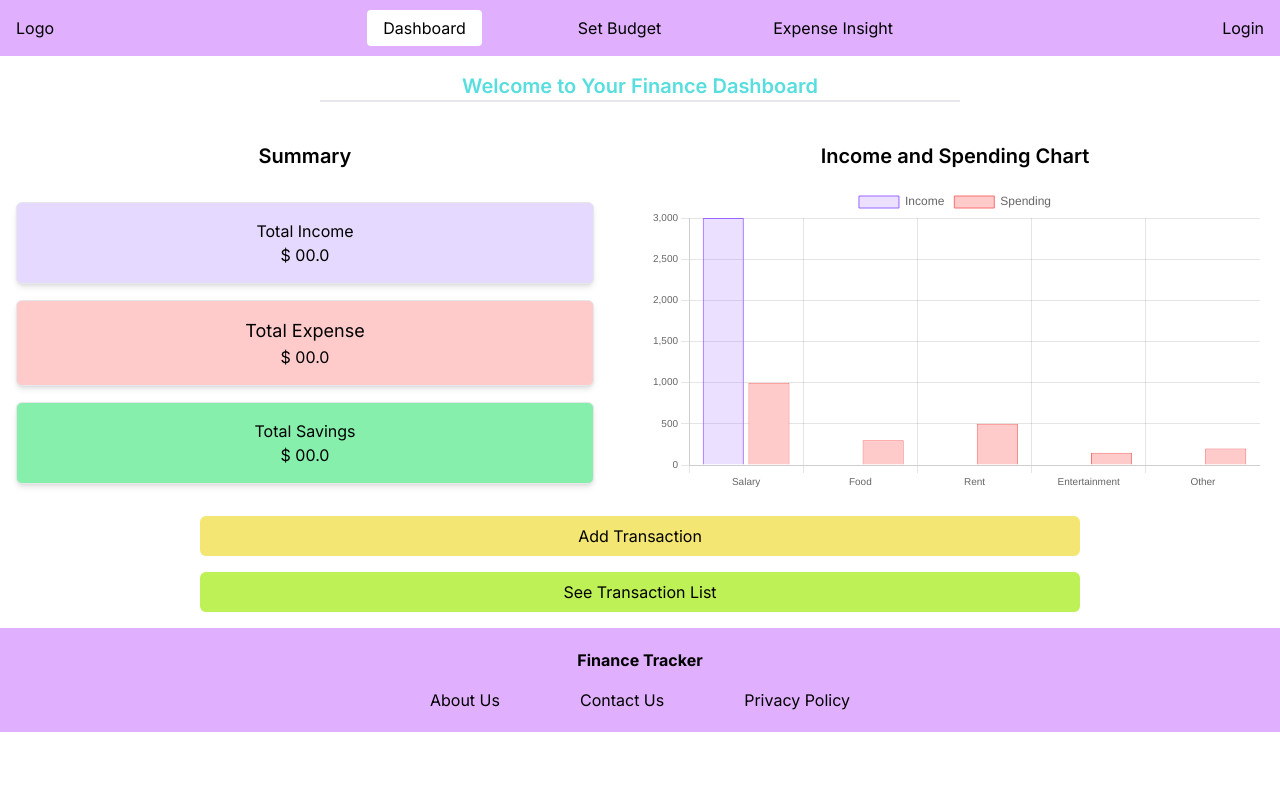
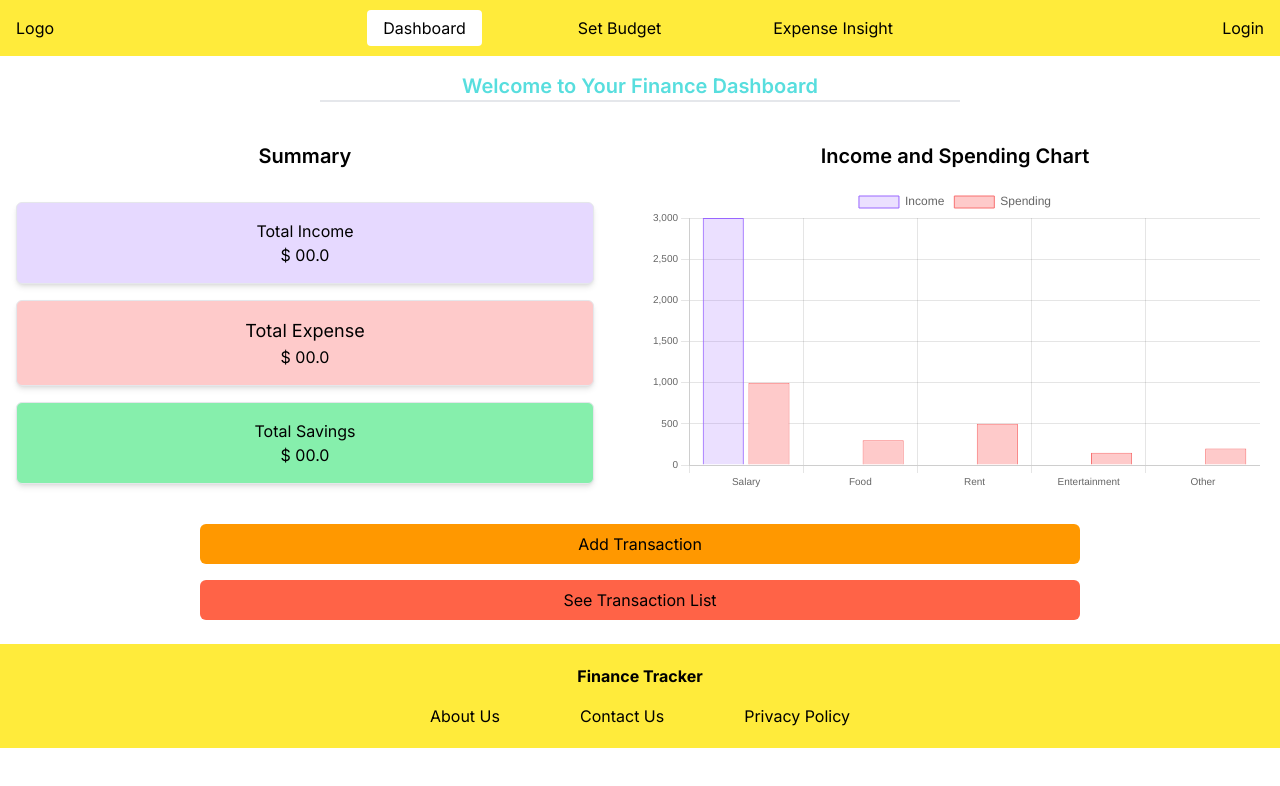
Before and after one commit to sojibjubayer/finance-book, a Next.js app: page / in a window 1280 px wide. Shown: the top 786 px of the page. Built offline with nearby package versions, Linux system fonts and the light colour scheme.

Commit message:
chart problem solved

```diff
--- a/src/app/page.js
+++ b/src/app/page.js
@@ -13,10 +13,11 @@ const Home = () => {
         <Summary />
         <IncomeExpenseChart  />
       </div>
-      <div className="flex flex-col md:w-[70%] mx-auto justify-center gap-4 my-4 px-2">
-        <Link className="flex-1 bg-[#f3e673] p-2 rounded-md flex justify-center" href="/add-transaction">Add Transaction</Link>
-        <Link className="flex-1 bg-[#bdf155] p-2 rounded-md flex justify-center" href="/add-transaction">See Transaction List</Link>
+      <div className="flex flex-col md:w-[70%] mx-auto justify-center gap-4 my-6 px-2">
+        <Link className="text-center bg-[#FF9800] p-2 rounded-md " href="/add-transaction">Add Transaction</Link>
+        <Link className="text-center bg-[#FF6347] p-2 rounded-md "  href="/see-transaction" >See Transaction List</Link>
       </div>
+
     </div>
   );
 };
--- a/src/components/dashboard/IncomeExpendChart.jsx
+++ b/src/components/dashboard/IncomeExpendChart.jsx
@@ -90,9 +90,10 @@ const IncomeExpenseChart = () => {
   };
 
   return (
-    <div className="flex-1 md:mr-5 md:h-[350px]  px-1 md:px-0">
+    <div className="flex-1 md:mr-5  px-1 md:px-0">
       <h2 className="text-base md:text-xl font-semibold mb-4 text-center">Income and Spending Chart</h2>
-      <div className="relative lg:h-[500px] " >
+      <div  className=" md:h-full w-full ">
+      {/* <div  > */}
         <Bar
           data={chartData}
           options={options}
--- a/src/components/footer/Footer.jsx
+++ b/src/components/footer/Footer.jsx
@@ -3,7 +3,7 @@ import React from 'react';
 
 const Footer = () => {
     return (
-        <div className='bg-[#E0AFFE] flex flex-col justify-center items-center py-5'>
+        <div className='bg-[#FFEB3B] flex flex-col justify-center items-center py-5'>
             <h3 className='text-center mb-4 font-bold'> Finance Tracker</h3>
             <div className=' flex flex-col md:flex-row justify-center md:gap-20 gap-5'>
                 <Link href='#'>About Us</Link>
--- a/src/components/navbar/Navbar.jsx
+++ b/src/components/navbar/Navbar.jsx
@@ -31,7 +31,7 @@ const Navbar = () => {
   }, [pathname]);
   return (
     <div>
-      <div className="hidden md:flex justify-between items-center h-14 bg-[#E0AFFE] px-4">
+      <div className="hidden md:flex justify-between items-center h-14 bg-[#FFEB3B] px-4">
         <div>Logo</div>
         <div>
           <ul className="flex justify-center items-center gap-20">
@@ -72,7 +72,7 @@ const Navbar = () => {
       <div>
         {/* FOR MOBILE VIEW  */}
         <div className="md:hidden ">
-          <div className="bg-[#E0AFFE] h-12 flex  items-center text-center px-2">
+          <div className="bg-[#FFEB3B] h-12 flex  items-center text-center px-2">
             <div
               onClick={() => setOpen(!open)}
               className="lg:hidden btn btn-ghost "
```
